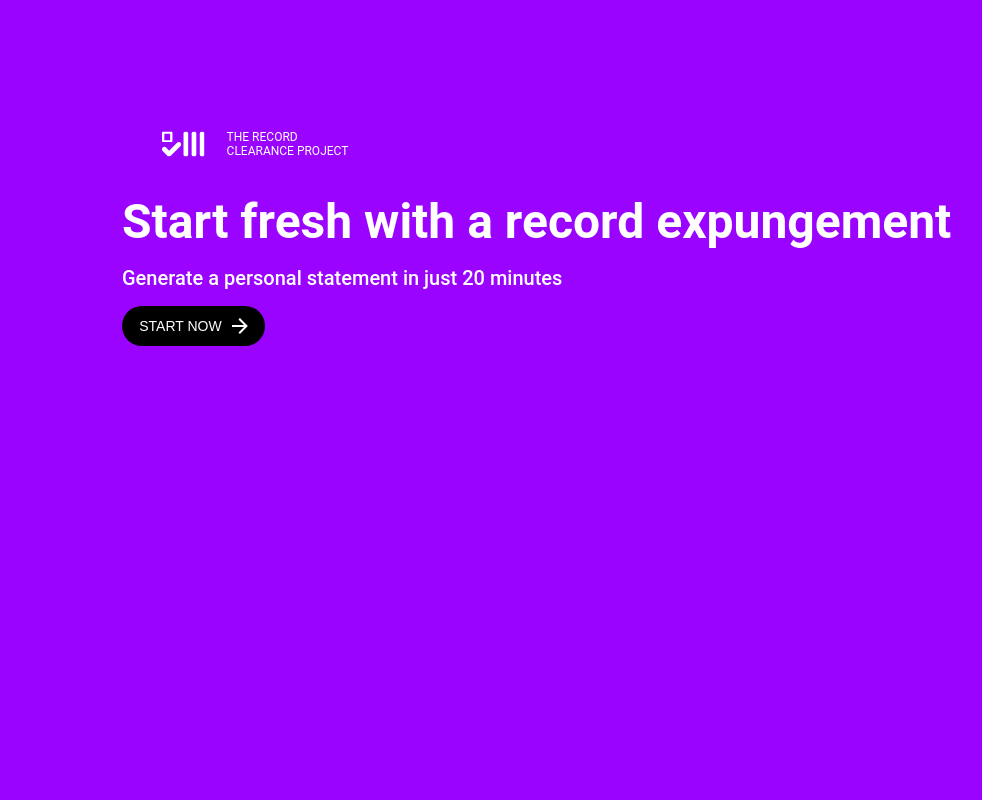
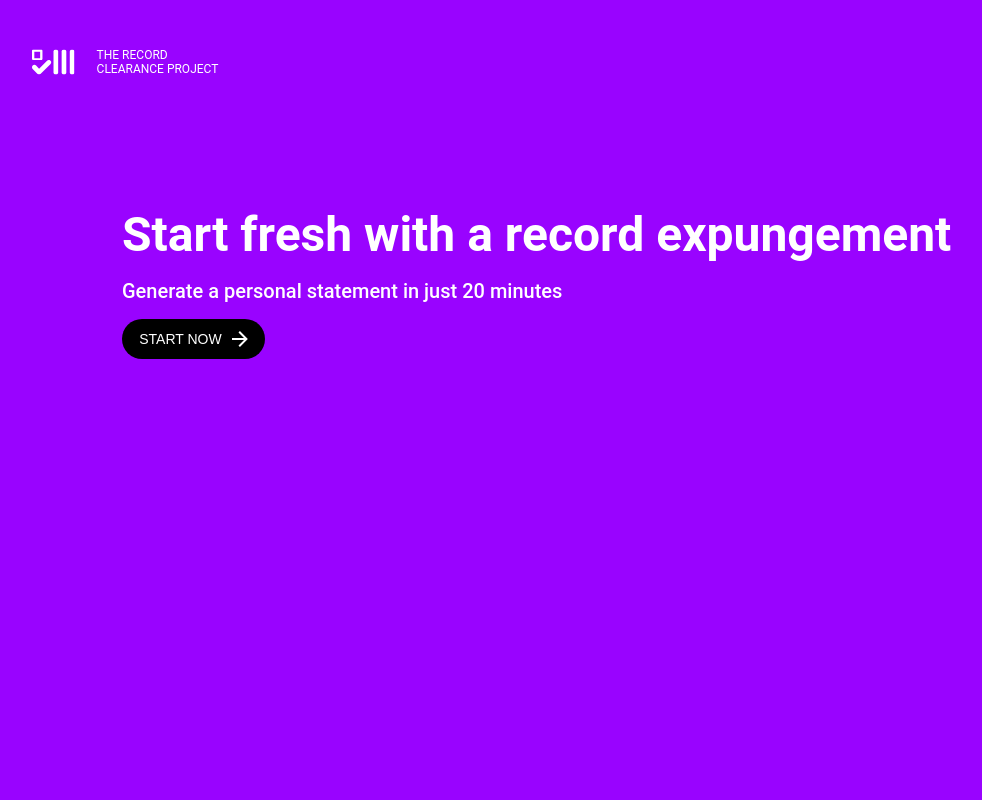
Before and after one commit to hackforla/expunge-assist, a React (Create React App) app in the folder react/client/: page / in a window 1280 px wide. Shown: the top 800 px of the page, without its empty margins (32-1014 px from the left). Built offline with nearby package versions, Linux system fonts and the light colour scheme; the HTML template or start-up script is replaced by a standard one.

Commit message:
add conditional rendering of bg color in personal statement container

```diff
--- a/react/client/src/components/Form.tsx
+++ b/react/client/src/components/Form.tsx
@@ -2,6 +2,7 @@ import React from 'react';
 
 import Header from './Header'
 import FormHeader from './FormHeader'
+import BeforeYouBegin from './formPages/BeforeYouBegin'
 
 interface FormProps {
   formStep: number;
@@ -12,7 +13,7 @@ const Form: React.FC<FormProps> = ({formStep}) => {
     <div>
       <Header />
       <FormHeader formStep={formStep}/>
-      {formStep === 1 && <p>Before you Begin</p>}
+      {formStep === 1 && <BeforeYouBegin />}
       {formStep === 2 && <p>Welcome!</p>}
     </div>
   )
--- a/react/client/src/components/PersonalStatementContainer.tsx
+++ b/react/client/src/components/PersonalStatementContainer.tsx
@@ -22,22 +22,24 @@ interface PersonalStatementProps {
 
 const PersonalStatement: React.FC<PersonalStatementProps> = ({ history, match }) => {
   const formStep: string = match.params.step;
+  let background;
+  console.log(formStep)
 
   const handleClick = () => {
     console.log('click')
     history.push('/form/1')
   }
 
+  const onLandingPage = history.location.pathname=== '/';
+  onLandingPage ? background='#9903ff' : background='white';
+
   return (
-    <Wrapper className="PersonalStatementContainer">
+    <Wrapper background={background} className="PersonalStatementContainer">
+      { onLandingPage && <Header /> }
       <ContentWrapper>
-        { history.location.pathname === '/' ? <>
-          <Header />
-          <Landing handleClick={handleClick}/>
-          </>
-        :
-        <Form formStep={Number(formStep)}/>
-        }
+        { onLandingPage ? <Landing handleClick={handleClick}/>
+         :
+        <Form formStep={Number(formStep)}/> }
       </ContentWrapper>
     </Wrapper>
   )
--- a/react/client/src/components/formPages/BeforeYouBegin.tsx
+++ b/react/client/src/components/formPages/BeforeYouBegin.tsx
@@ -1,10 +1,12 @@
 import React from 'react';
+
+import { Wrapper } from '../../styles/BeforeYouBegin'
 
 const BeforeYouBegin: React.FC = () => {
   return (
-    <div>
+    <Wrapper>
       <p>Before you begin</p>
-    </div>
+    </Wrapper>
   )
 }
 
--- /dev/null
+++ b/react/client/src/styles/BeforeYouBegin.ts
@@ -0,0 +1,5 @@
+import styled from 'styled-components';
+
+export const Wrapper = styled.div`
+margin-top:40px;
+`
--- a/react/client/src/styles/PersonalStatementContainer.ts
+++ b/react/client/src/styles/PersonalStatementContainer.ts
@@ -1,8 +1,13 @@
 import styled from 'styled-components';
 import device from './breakpoints'
 
-export const Wrapper = styled.div`
-  margin:24px;
+interface Props {
+  background?: string;
+}
+
+export const Wrapper = styled.div<Props>`
+  background: ${props => props.background};
+  padding:24px;
   color:white;
   @media only screen and ${device.md} {
     height:850px;
```
